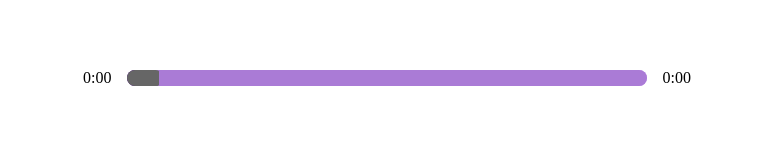
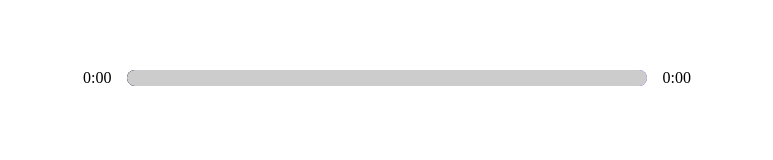
Before and after one commit to Honchar007/MusicPlayer, a React (Create React App) app: page / in a window 1280 px wide. Shown: the part 507-667 px from the top of the page, without its empty margins (253-1026 px from the left). Built offline with nearby package versions, Linux system fonts and the light colour scheme.

Commit message:
Customize input

```diff
--- a/src/App.js
+++ b/src/App.js
@@ -24,7 +24,7 @@ function App() {
     const roundedCurrent = Math.round(current);
     const roundedDuration = Math.round(duration);
     const roundedPercentage = Math.round((roundedCurrent/roundedDuration)*100);
-    setSongInfo({ ...songInfo, currentTime: current, duration: duration ,animationPercentage:roundedPercentage})
+    setSongInfo({ ...songInfo, currentTime: current, duration: duration ,animationPercentage:roundedPercentage});
   }
   return (
     <div className="App">
--- a/src/components/Player.js
+++ b/src/components/Player.js
@@ -58,11 +58,8 @@ const Player = ({ currentSong, isPlaying, setIsPlaying,audioRef,setSongInfo,song
       Math.floor(time/60)+":"+("0"+Math.floor(time %60)).slice(-2)
     );
   }
-  const trackAnim = {
-    transform: `translateX:(${songInfo.animationPercentage}%) `,
-  };
   return (
-    <div className="player">
+    <div className="player" >
       <div className="time-control">
         <p>
           {getTime(songInfo.currentTime)}
@@ -76,7 +73,9 @@ const Player = ({ currentSong, isPlaying, setIsPlaying,audioRef,setSongInfo,song
         type="range"
           className="slider"
         />
-        <div style={{transform:`translateX:(${songInfo.animationPercentage}%) !important`}} className="animate-track" >
+        <div style={{
+          transform: `translate(${songInfo.animationPercentage}%)`,
+          }} className="animate-track" >
         </div>
         </div>
         <p>{songInfo.duration ? getTime(songInfo.duration - songInfo.currentTime):'0:00'}</p>
--- a/src/styles/_player.scss
+++ b/src/styles/_player.scss
@@ -54,7 +54,6 @@ input[type="range"]::-webkit-slider-thumb {
   position: absolute;
   top: 0;
   left: 0;
-  transform: translateX(0%);
-  opacity: 0.5;
+  transform: translateX(0);
   pointer-events: none;
 }
```
